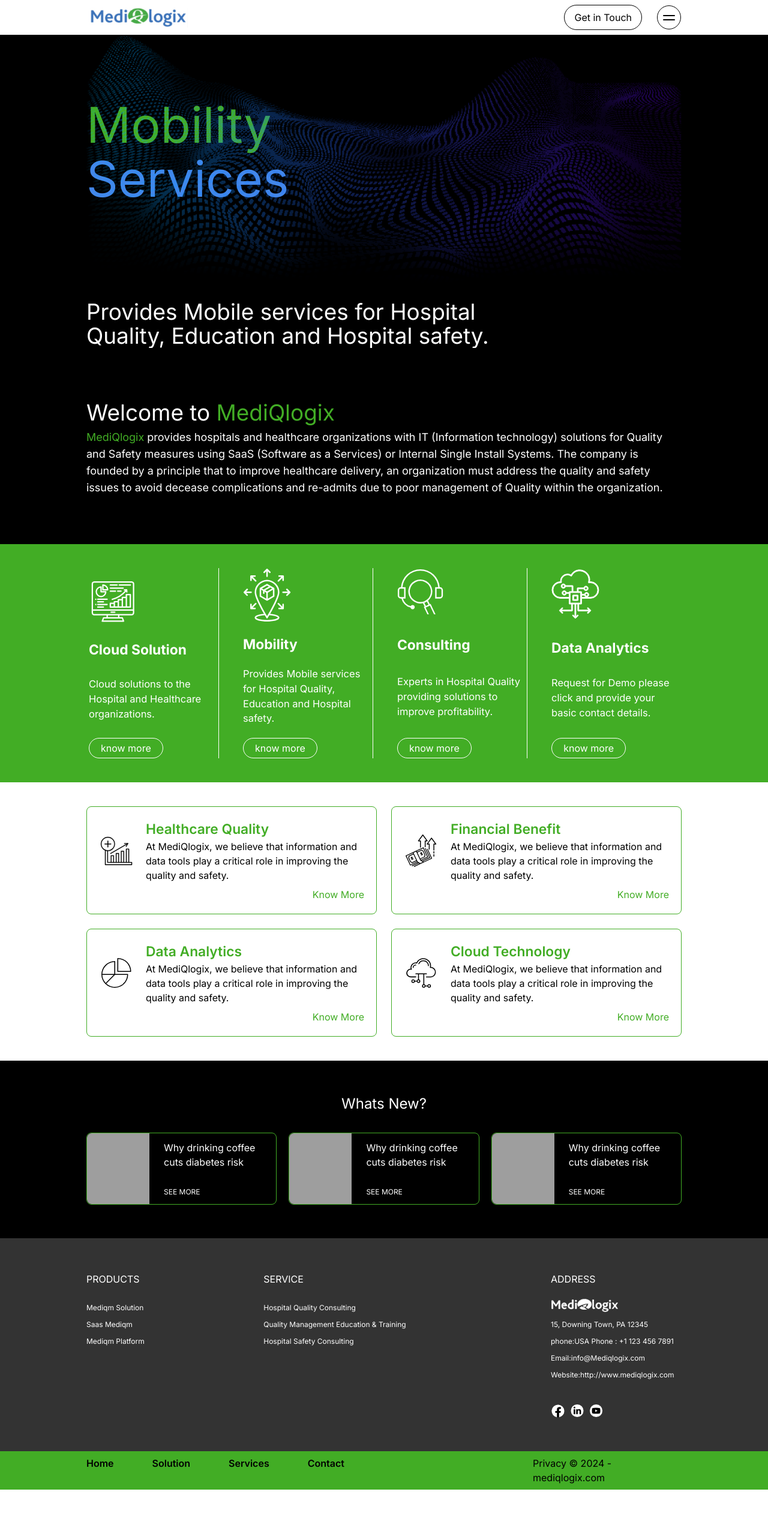
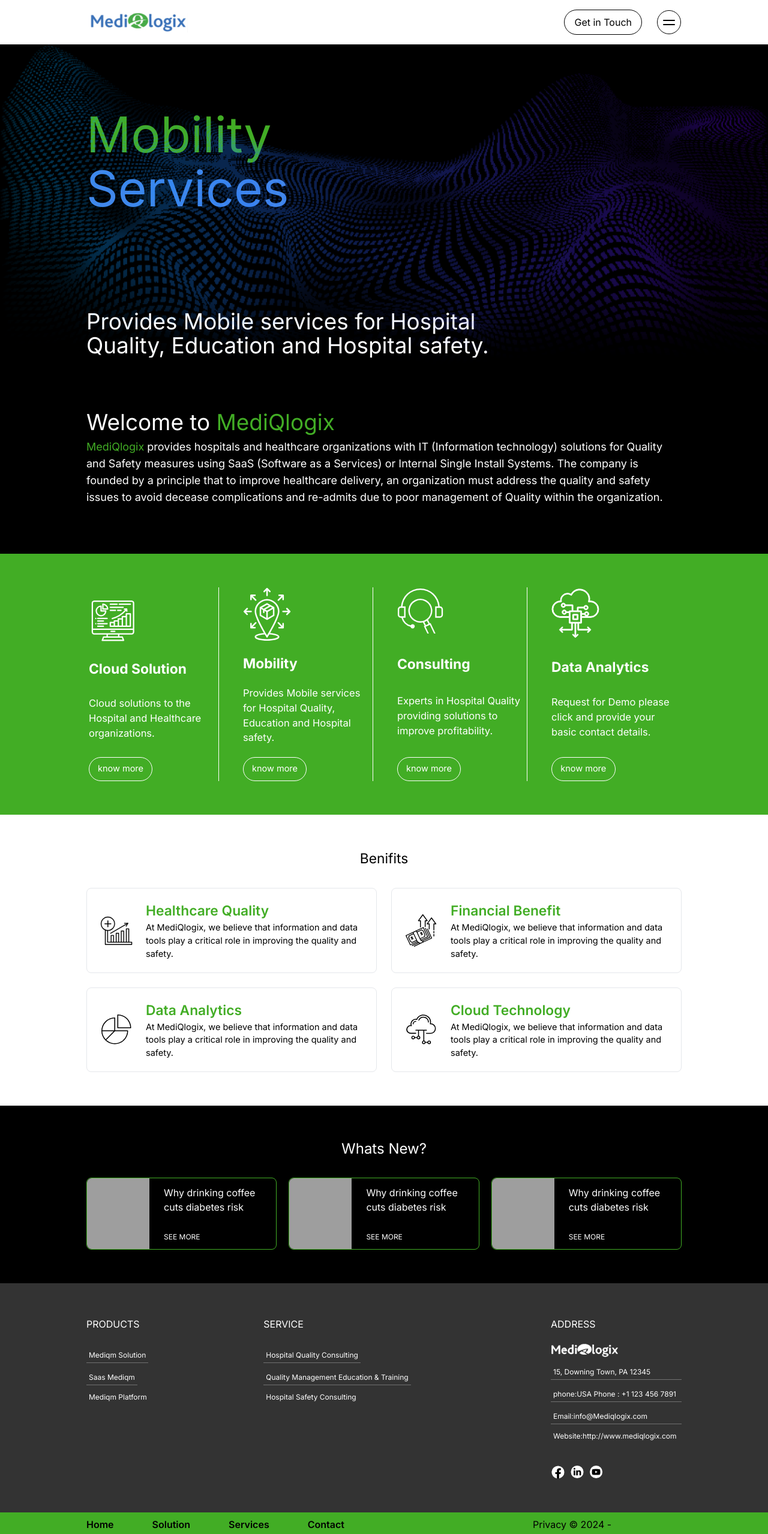
Before and after one commit to MurtazaKp/MediqLogix, a Next.js app: page / in a window 1280 px wide. Shown: the top 2557 px of the page at 60% size. Before the commit the page ends 2483 px from the top, so only its background shows below. Built offline with nearby package versions, Linux system fonts and the light colour scheme; grey boxes are pictures that could not be loaded.

Commit message:
feat(Did) bug fixes

```diff
--- a/src/app/components/about/about.tsx
+++ b/src/app/components/about/about.tsx
@@ -31,9 +31,9 @@
             </p>
             <div className="flex flex-col sm:flex-row gap-3">
               {tabs.map((link) => (
-                <div className="relative" key={link.id}>
+                <div className="relative w-full lg:w-auto" key={link.id}>
                   <button
-                    className={`py-3 px-6  z-10  sm:px-3 lg:px-6 rounded-full border border-black ${
+                    className={`py-2 px-2 w-full lg:w-auto  z-10   rounded-full border border-black ${
                       activeLink === link.label ? "bg-black text-white " : ""
                     }`}
                     onClick={(e) => {
--- a/src/app/components/features/feature.tsx
+++ b/src/app/components/features/feature.tsx
@@ -63,12 +63,14 @@
     return <IconComponent />;
   };
   return (
-    <div className="grid grid-cols-2 gap-6 px-36 py-10">
+    <div className=" px-36 py-14">
+      <h4 className="  text-tertiary-heading text-center mb-8">Benifits</h4>
+      <div className="grid grid-cols-2 gap-6">
         {FeatureData.map((feature, index) => {
           return (
             <div
               key={index}
-            className="border rounded-lg border-primary-green p-5"
+              className="border rounded-lg hover:border-primary-green p-5"
             >
               <div className="flex items-center gap-5">
                 <div>
@@ -78,21 +80,14 @@
                   <h2 className=" text-tertiary-heading text-primary-green font-semibold">
                     {feature.heading}
                   </h2>
-                <p>{feature.description}</p>
+                  <p className="text-[14.5px]">{feature.description}</p>
                 </div>
-            </div>
-            <div>
-              <Link
-                className="flex justify-end pt-2 text-primary-green"
-                href={feature.knowMoreCta.href}
-              >
-                {feature.knowMoreCta.label}
-              </Link>
               </div>
             </div>
           );
         })}
       </div>
+    </div>
   );
 };
 
--- a/src/app/components/footer/footer.tsx
+++ b/src/app/components/footer/footer.tsx
@@ -85,7 +85,11 @@
                       {links.links.map((link, index) => {
                         return (
                           <Link
-                            className={"text-white "}
+                            className={`text-white w-max border-[#707070] ${
+                              index != 2
+                                ? " border-b border-[#707070]  p-1"
+                                : "ps-1"
+                            } `}
                             key={index}
                             href={link.href}
                           >
@@ -106,10 +110,16 @@
             <h5 className="mb-5 text-white">{footerData.address.heading}</h5>
             <div className="text-white flex flex-col gap-3 text-xs">
               <FooterLogoIcon />
-              <p>{footerData.address.address}</p>
-              <p>phone:{footerData.address.phone}</p>
-              <p>Email:{footerData.address.email}</p>
-              <p>Website:{footerData.address.website}</p>
+              <p className="border-b border-[#707070]  p-1">
+                {footerData.address.address}
+              </p>
+              <p className="border-b border-[#707070]  p-1">
+                phone:{footerData.address.phone}
+              </p>
+              <p className="border-b border-[#707070]  p-1">
+                Email:{footerData.address.email}
+              </p>
+              <p className="ps-1">Website:{footerData.address.website}</p>
             </div>
             <div className="flex mt-10 gap-2">
               <a>
--- a/src/app/components/header/header.tsx
+++ b/src/app/components/header/header.tsx
@@ -15,14 +15,14 @@
   return (
     <>
       <div className="">
-        <div className="flex justify-between py-2 px-2 lg:px-36">
+        <div className="flex justify-between  px-2 lg:px-36 py-4">
           <Link href={"/"}>
             <img src="/images/logo.svg" />
           </Link>
           <div className=" flex gap-6">
             <Link
               href={"/contact"}
-              className="border border-black rounded-full flex justify-center items-center px-4 "
+              className="border hover:bg-black hover:text-white border-black rounded-full flex justify-center items-center px-4 "
             >
               Get in Touch
             </Link>
--- a/src/app/components/heroSection/heroSection.tsx
+++ b/src/app/components/heroSection/heroSection.tsx
@@ -18,12 +18,12 @@
   };
   const sliderRef = useRef();
   return (
-    <div className="bg-black  px-10 lg:px-36 hero-section ">
+    <div className="bg-black  px-10 lg:px-36 relative hero-section ">
+      <div className="absolute inset-0 z-10 ">
+        <img className="" src="/images/backgroud.png" />
+      </div>
       <Slider {...settings}>
         <div className="flex flex-col  relative">
-          <div className="absolute inset-0 z-10 ">
-            <img className="" src="/images/backgroud.png" />
-          </div>
           <h1 className="w-2/12 text-4xl sm:text-secondary-heading sm:leading-secondary-heading py-10 lg:text-primary-heading lg:leading-primary-heading lg:pt-[106px] lg:pb-[157px] text-primary-blue ">
             <span className="text-primary-green ">Digital </span>SOLUTION
           </h1>
@@ -36,9 +36,6 @@
           </div>
         </div>
         <div className=" flex flex-col  relative  ">
-          <div className="absolute inset-0 z-10 ">
-            <img className="" src="/images/backgroud.png" />
-          </div>
           <h1 className="w-2/12 text-4xl sm:text-secondary-heading sm:leading-secondary-heading py-10 lg:text-primary-heading lg:leading-primary-heading lg:pt-[106px] lg:pb-[157px] text-primary-blue ">
             <span className="text-primary-green ">Mobility </span>Services
           </h1>
--- a/src/app/components/productGrid/productGrid.tsx
+++ b/src/app/components/productGrid/productGrid.tsx
@@ -58,7 +58,7 @@
   ];
 
   return (
-    <div className=" bg-primary-green  py-10 px-10 lg:px-36">
+    <div className=" bg-primary-green py-14 px-10 lg:px-36">
       <div className="grid grid-cols-1 sm:grid-cols-2  lg:grid-cols-4 gap-9 justify-evenly ">
         {productGridData.map((product, index) => {
           return (
@@ -79,7 +79,7 @@
                 {product.paragrapgh}
               </p>
               <Link
-                className="rounded-full border border-white w-7/12 py-1 text-center"
+                className="rounded-full text-[14.54px] hover:bg-white hover:text-black text-white border border-white w-6/12 py-2 text-center"
                 href={product.buttonCta.href}
               >
                 {product.buttonCta.label}
--- a/src/app/components/service/service.tsx
+++ b/src/app/components/service/service.tsx
@@ -34,7 +34,7 @@
                   key={link.id}
                 >
                   <button
-                    className={`py-1 px-6 w-full   z-10   rounded-full border border-black ${
+                    className={`py-1 px-4 w-full   z-10   rounded-full border border-black ${
                       activeLink === link.label ? "bg-black text-white " : ""
                     }`}
                     onClick={(e) => {
--- a/src/app/components/software/software.tsx
+++ b/src/app/components/software/software.tsx
@@ -30,11 +30,11 @@
             <p className="text-tertiary-heading text-primary-blue font-bold">
               {activeLink}
             </p>
-            <div className="flex flex-col items-stretch sm:flex-row gap-3 lg:w-9/12">
+            <div className="flex flex-col items-stretch sm:flex-row justify-end  gap-3 lg:w-9/12">
               {tabs.map((link) => (
-                <div className="relative w-full flex" key={link.id}>
+                <div className="relative w-full lg:w-auto flex" key={link.id}>
                   <button
-                    className={`py-3 px-3 w-full  z-10   rounded-full border border-black ${
+                    className={`py-2 px-2 w-full lg:w-auto  z-10   rounded-full border border-black ${
                       activeLink === link.label ? "bg-black text-white " : ""
                     }`}
                     onClick={(e) => {
```
Lines whose indentation alone changed are shown as unchanged.
